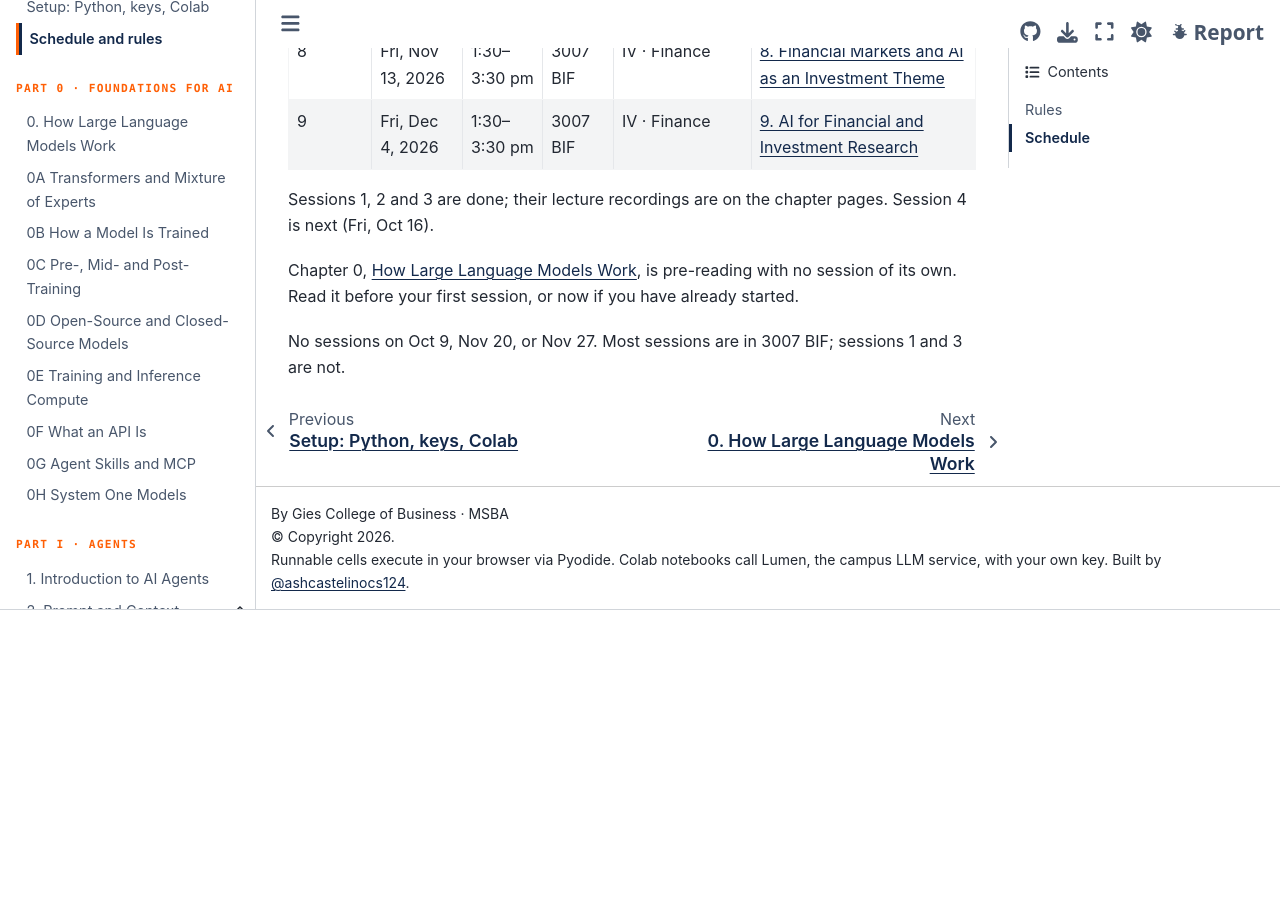
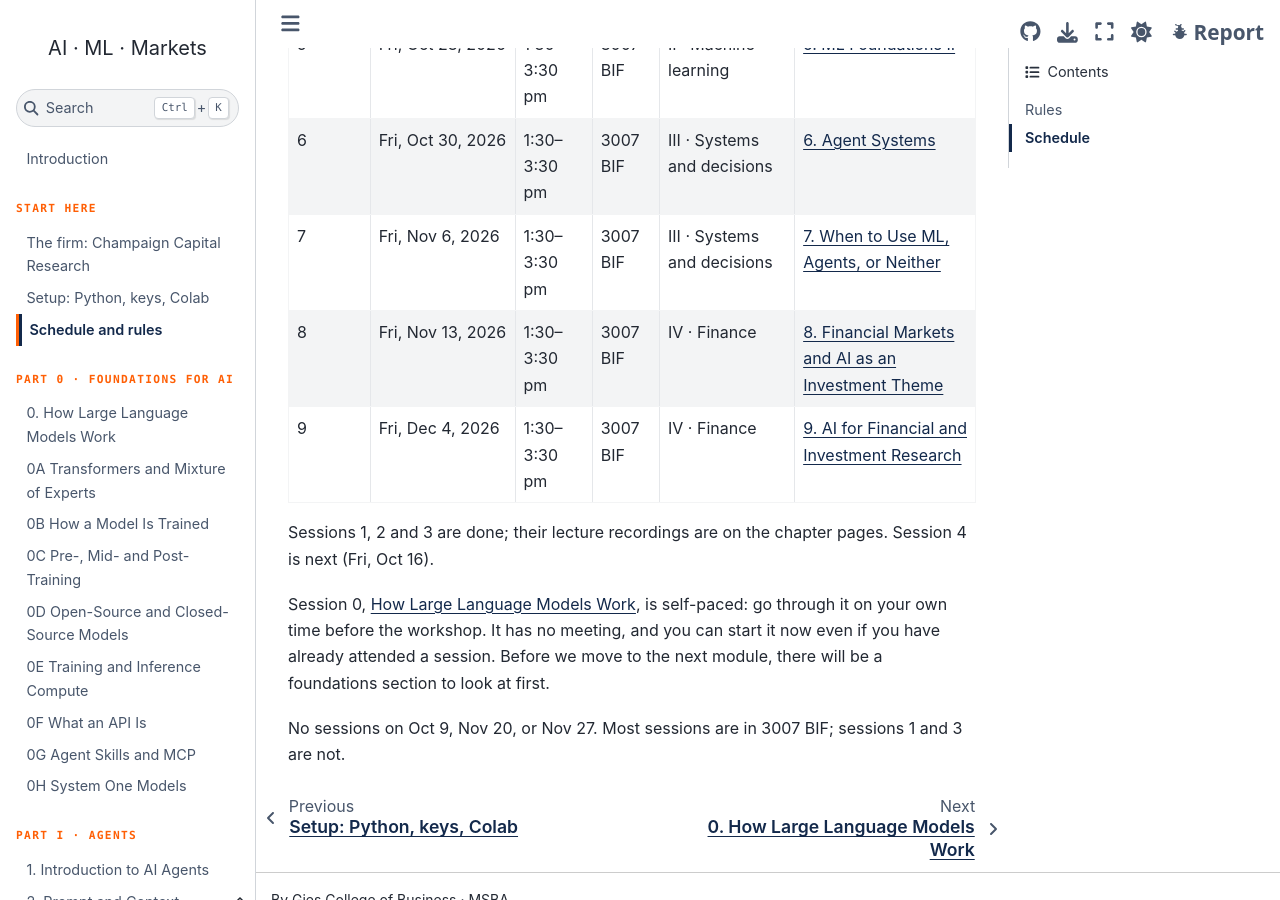
Before and after one commit to ashcastelinocs124/msba-ai-workshop, a Jupyter Book: the page built from book/schedule.md, in a window 1280 px wide and 900 px high, scrolled down 1184 px. Built offline with Jupyter Book 1.0.4 settings and Sphinx 7.4.7 and the Sphinx Book theme 1.1.4, drawn with Linux system fonts in a browser that asks for light colours; before the commit the page ends 1794 px from its top, so only the background shows below that; some of the changed text lies outside the part shown.

Commit message:
Add self-paced session 0 to the schedule page

```diff
--- a/book/schedule.md
+++ b/book/schedule.md
@@ -14,6 +14,7 @@
 
 | Session | Date | Time | Room | Part | Chapters |
 |---|---|---|---|---|---|
+| 0 | On your own time, before the workshop | Self-paced | No room | 0 · Foundations for AI | [0. How Large Language Models Work](ch00-how-llms-work.md) |
 | 1 ✓ Done | Fri, Sep 18, 2026 | 1:00–3:00 pm | 3039 BIF | I · Agents | [1. Introduction to AI Agents](ch01-agent-loop.md) |
 | 2 ✓ Done | Fri, Sep 25, 2026 | 1:30–3:30 pm | 3007 BIF | I · Agents | [2. Prompt and Context Engineering](ch02-prompt-and-context.md) |
 | 3 ✓ Done | Fri, Oct 2, 2026 | 1:30–3:30 pm | 2043 BIF | I · Agents | [3. Memory Retrieval and RAG](ch03-memory-rag.md) |
@@ -26,6 +27,6 @@
 
 Sessions 1, 2 and 3 are done; their lecture recordings are on the chapter pages. Session 4 is next (Fri, Oct 16).
 
-Chapter 0, [How Large Language Models Work](ch00-how-llms-work.md), is pre-reading with no session of its own. Read it before your first session, or now if you have already started.
+Session 0, [How Large Language Models Work](ch00-how-llms-work.md), is self-paced: go through it on your own time before the workshop. It has no meeting, and you can start it now even if you have already attended a session. Before we move to the next module, there will be a foundations section to look at first.
 
 No sessions on Oct 9, Nov 20, or Nov 27. Most sessions are in 3007 BIF; sessions 1 and 3 are not.
```
